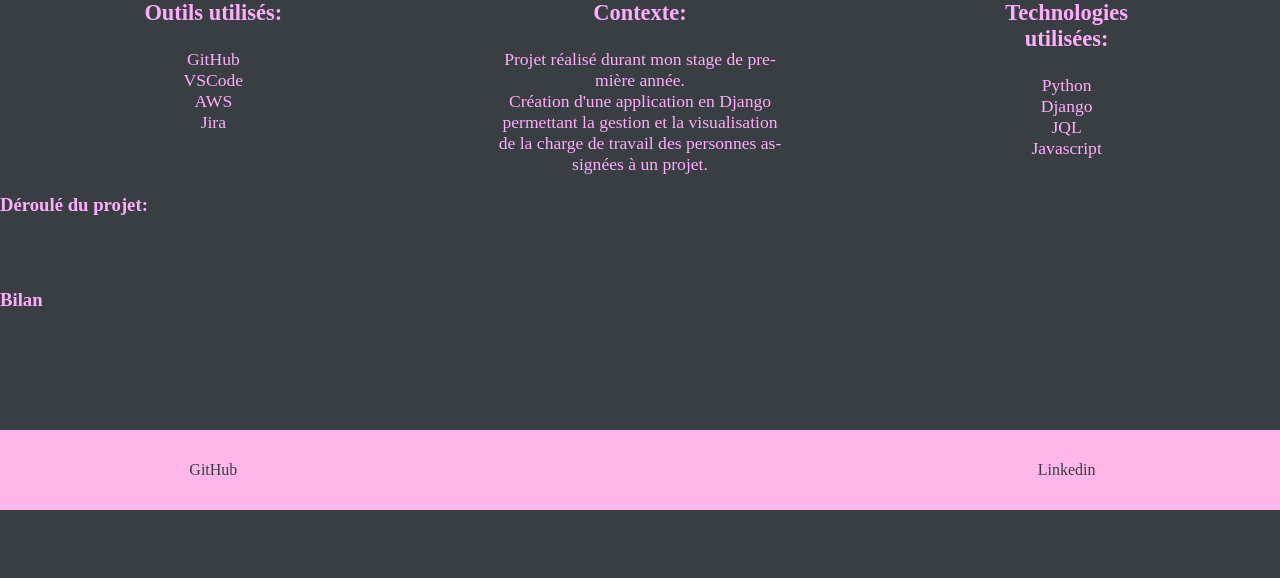
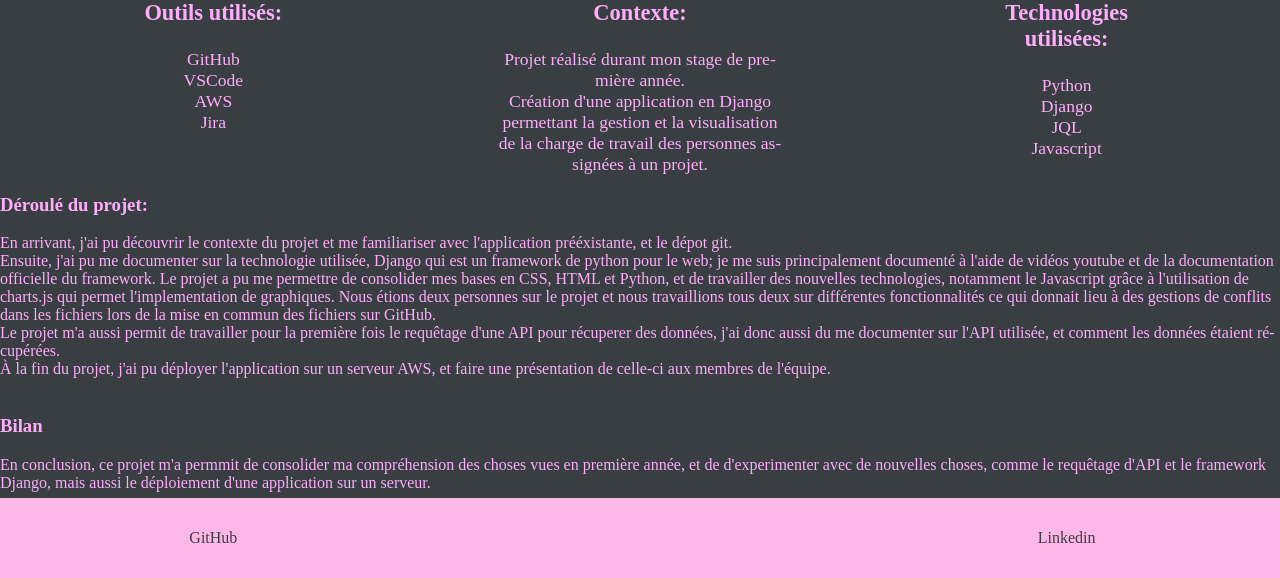
Before and after one commit to jessicalexithymie/jessicalexithymie.github.io, a PHP site: page /workload.html in a window 1280 px wide. Shown: the part 290-868 px from the top of the page. Before the commit the page ends 800 px from the top, so only its background shows below. Run offline with PHP 8.4, Linux system fonts and the light colour scheme.

Commit message:
added text for workload and hackat

```diff
--- a/style/style.css
+++ b/style/style.css
@@ -59,7 +59,7 @@ header{
     font-size:150%
 }
 footer{
-    position:absolute;
+    position:relative;
     left: 0;
     bottom: 0;
     width: 100%;
--- a/workload.html
+++ b/workload.html
@@ -57,9 +57,44 @@
                         <div class="projet_body_line">
                             <div class="projet_description">
                                 <h3>Déroulé du projet:</h3>
+                                En arrivant, j'ai pu découvrir le contexte du
+                                projet et me familiariser avec l'application
+                                prééxistante, et le dépot git.
+                                <br>
+                                Ensuite, j'ai pu me documenter sur la
+                                technologie utilisée, Django qui est un
+                                framework de python pour le web; je me suis
+                                principalement documenté à l'aide de vidéos
+                                youtube et de la documentation officielle du
+                                framework.
+                                Le projet a pu me permettre de consolider mes
+                                bases en CSS, HTML et Python, et de travailler
+                                des nouvelles technologies, notamment le
+                                Javascript grâce à l'utilisation de charts.js
+                                qui permet l'implementation de graphiques.
+                                Nous étions deux personnes sur le projet et nous
+                                travaillions tous deux sur différentes
+                                fonctionnalités ce qui donnait lieu à des
+                                gestions de conflits dans les fichiers lors de
+                                la mise en commun des fichiers sur GitHub.<br>
+                                Le projet m'a aussi permit de travailler pour la
+                                première fois le requêtage d'une API pour
+                                récuperer des données, j'ai donc aussi du me
+                                documenter sur l'API utilisée, et comment les
+                                données étaient récupérées.<br>
+                                À la fin du projet, j'ai pu déployer
+                                l'application sur un serveur AWS, et faire une
+                                présentation de celle-ci aux membres de
+                                l'équipe.
                                 <br>
                                 <br>
                                 <h3>Bilan</h3>
+                                En conclusion, ce projet m'a permmit de
+                                consolider ma compréhension des choses vues en
+                                première année, et de d'experimenter avec de
+                                nouvelles choses, comme le requêtage d'API et le
+                                framework Django, mais aussi le déploiement
+                                d'une application sur un serveur.
                             </div>
                         </div>
                     </div>
```
Also changed, not shown: hackatinnov.html (+41 -1 lines), ministages.html (+48 -13 lines), projets.html (+13 -8 lines).
